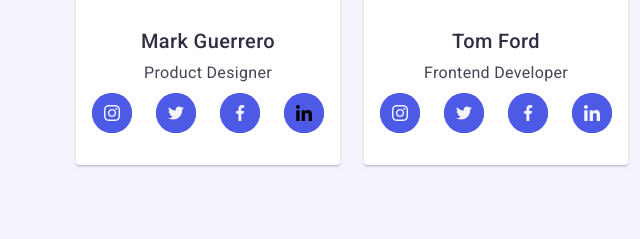
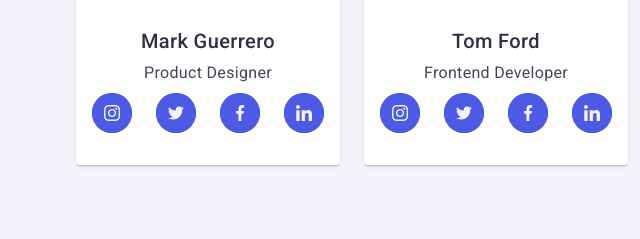
Before and after one commit to KarinaPelykh/goit-markup-hw-04, a plain HTML site: page index.html in a window 1280 px wide. Shown: the part 2187-2426 px from the top of the page, 0-640 px from the left. Drawn offline with nearby package versions, Linux system fonts and the light colour scheme.

Commit message:
Додаю дз

```diff
--- a/index.html
+++ b/index.html
@@ -175,8 +175,8 @@
                   </li>
                   <li class="section-items-icon">
                     <a class="icon-link" href=" section-icon-list">
-                      <svg class="items-ul-icons" width="16" height="16">
-                        <use href="./images/icon.svg#linkedin"></use>
+                      <svg class="items-ul-icon" width="16" height="16">
+                        <use href="./images/icons.svg#linkedin"></use>
                       </svg>
                     </a>
                   </li>
```
